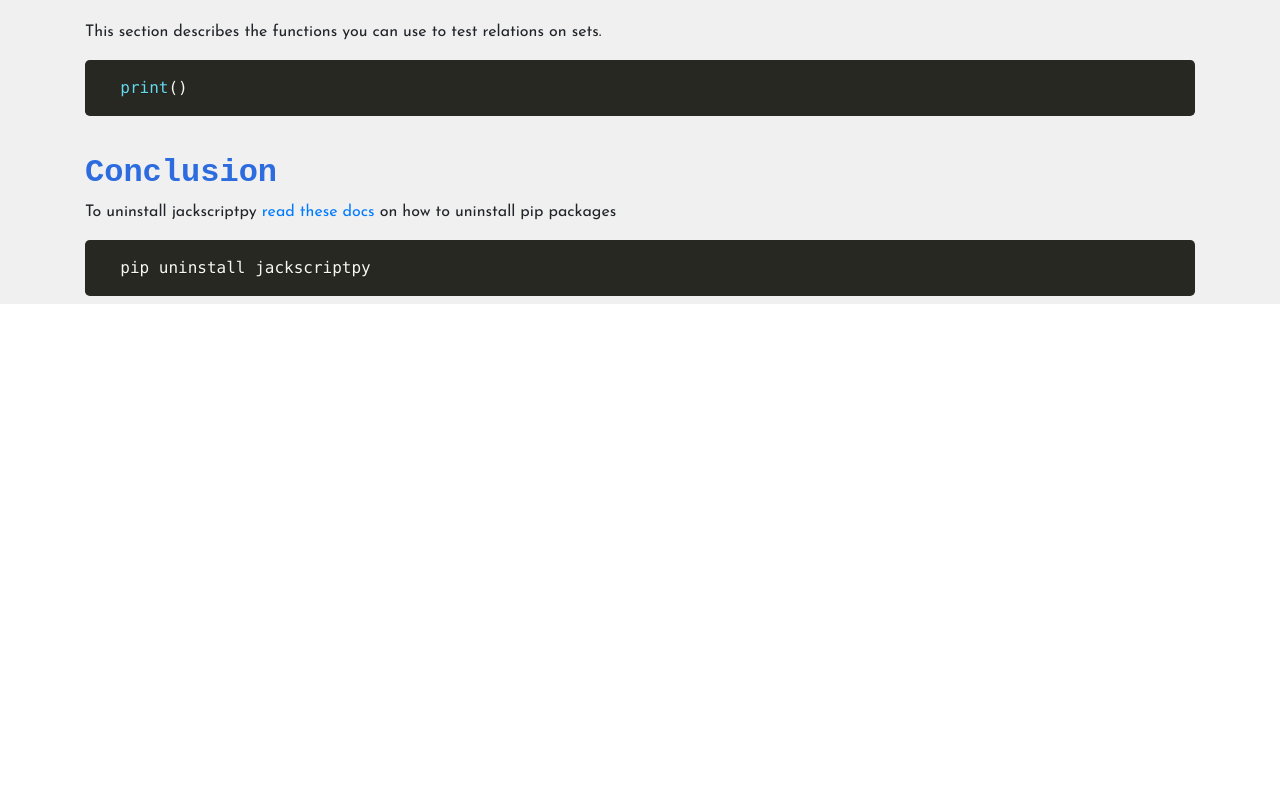
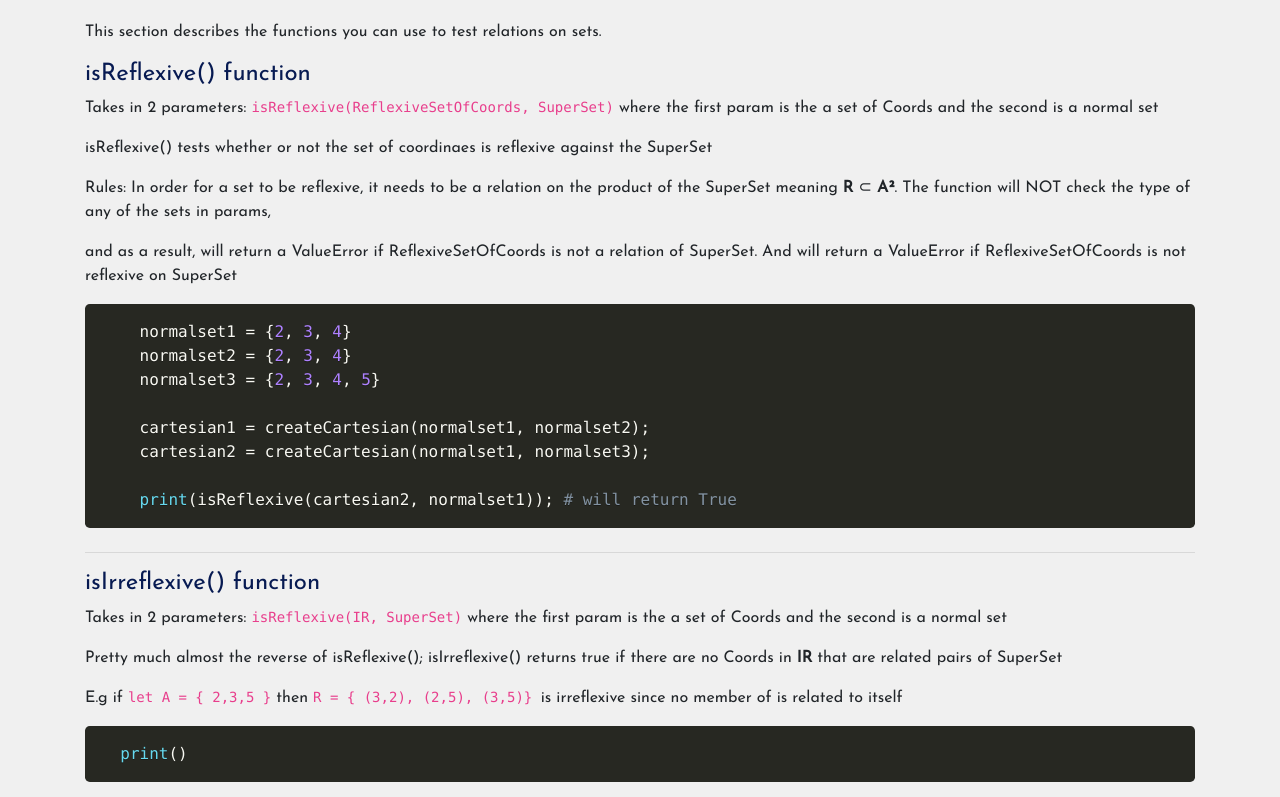
Before and after one commit to jack-script/JackScriptDocs, a React (Create React App) app: page / in a window 1280 px wide. Shown: the part 2343-3140 px from the top of the page. Before the commit the page ends 2647 px from the top, so only its background shows below. Built offline with nearby package versions, Linux system fonts and the light colour scheme.

Commit message:
Added up to isIrreflexive docs

```diff
--- /dev/null
+++ b/src/components/documentation/PropertiesOfSetsComponent.tsx
@@ -0,0 +1,58 @@
+import React from 'react';
+import {Row, Col} from 'reactstrap';
+
+const PropertiesOfSets = () =>{
+    return(
+        <div>
+            {/*Properties of sets Row*/}
+            <Row>
+                <Col md="12">
+                    <h2 className="headerPerSection">Properties of Relations</h2>
+                    <p>Relations <b>R</b> are the subset of <b>A&sup2;</b> we can call this relation a subset from <b>A</b> to <b>A</b>  </p>
+                    <p>This section describes the functions you can use to test relations on sets.</p>
+                </Col>
+
+                <hr></hr>
+
+                <Col md="12">
+                    <h4 className="libraryFunctionHeader">isReflexive() function</h4>
+                    <p>Takes in 2 parameters: <code>isReflexive(ReflexiveSetOfCoords, SuperSet)</code> where the first param is the a set of Coords and the second is a normal set</p>
+                    <p>isReflexive() tests whether or not the set of coordinaes is reflexive against the SuperSet</p>
+                    <p>Rules: In order for a set to be reflexive, it needs to be a relation on the product of the SuperSet meaning <b>R</b> &sub; <b>A&sup2;</b>. The function will NOT check the type of any of the sets in params,</p>
+                    <p>and as a result, will return a ValueError if ReflexiveSetOfCoords is not a relation of SuperSet. And will return a ValueError if ReflexiveSetOfCoords is not reflexive on SuperSet</p>
+                    <pre>
+                        <code className="language-python">
+                            {`    normalset1 = {2, 3, 4}
+    normalset2 = {2, 3, 4}
+    normalset3 = {2, 3, 4, 5}
+
+    cartesian1 = createCartesian(normalset1, normalset2);
+    cartesian2 = createCartesian(normalset1, normalset3);
+
+    print(isReflexive(cartesian2, normalset1)); # will return True`}
+                        </code>
+                    </pre>
+                </Col>
+            </Row>{/*End of properties of sets Row*/}
+
+            <hr></hr>
+
+            <Row>
+                <Col md="12">
+                    <h4 className="libraryFunctionHeader">isIrreflexive() function</h4>
+                    <p>Takes in 2 parameters: <code>isReflexive(IR, SuperSet)</code> where the first param is the a set of Coords and the second is a normal set</p>
+                    <p>Pretty much almost the reverse of isReflexive(); isIrreflexive() returns true if there are no Coords in <b>IR</b> that are related pairs of SuperSet   </p>
+                    <p>E.g  if <code>let A = &#123; 2,3,5 &#125;</code> then <code> R = &#123; (3,2), (2,5), (3,5)&#125; </code> is irreflexive since no member of is related to itself </p>
+                    <pre>
+                        <code className="language-python">
+                            {`  print()`}
+                        </code>
+                    </pre>
+                </Col>
+            </Row>{/*End of properties of sets Row*/}
+
+        </div>
+    );
+}
+
+export default PropertiesOfSets
--- a/src/components/documentation/contents.tsx
+++ b/src/components/documentation/contents.tsx
@@ -1,5 +1,6 @@
 import React, { useState, useEffect } from 'react';
 import "./contents.scss";
+import PropertiesOfSets from './PropertiesOfSetsComponent';
 
 // import Jackstring from "./jackstring";
 import { Collapse, Button, CardBody, Card, Container, Row, Col } from 'reactstrap';
@@ -163,19 +164,7 @@ const Contents = (props: any) => {
                 </Col>
             </Row>{/*End of sets documentation row*/}
 
-            {/*Properties of sets Row*/}
-            <Row>
-                <Col md="12">
-                    <h2 className="headerPerSection">Properties of Relations</h2>
-                    <p>Relations <b>R</b> are the subset of <b>A&sup2;</b>; we can call this relation a subset from <b>A</b> to <b>A</b>  </p>
-                    <p>This section describes the functions you can use to test relations on sets.</p>
-                    <pre>
-                        <code className="language-python">
-                            {`  print()`}
-                        </code>
-                    </pre>
-                </Col>
-            </Row>{/*End of properties of sets Row*/}
+            <PropertiesOfSets></PropertiesOfSets>
 
 
             {/*Conclusion Row*/}
```
